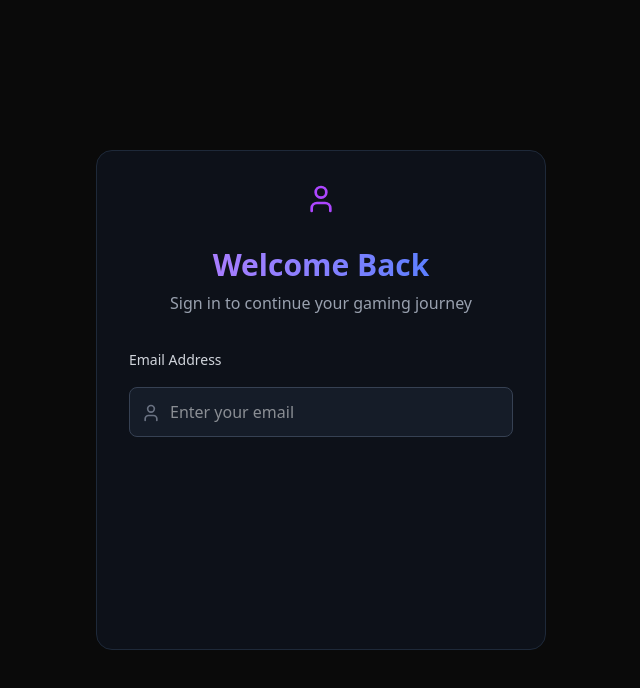
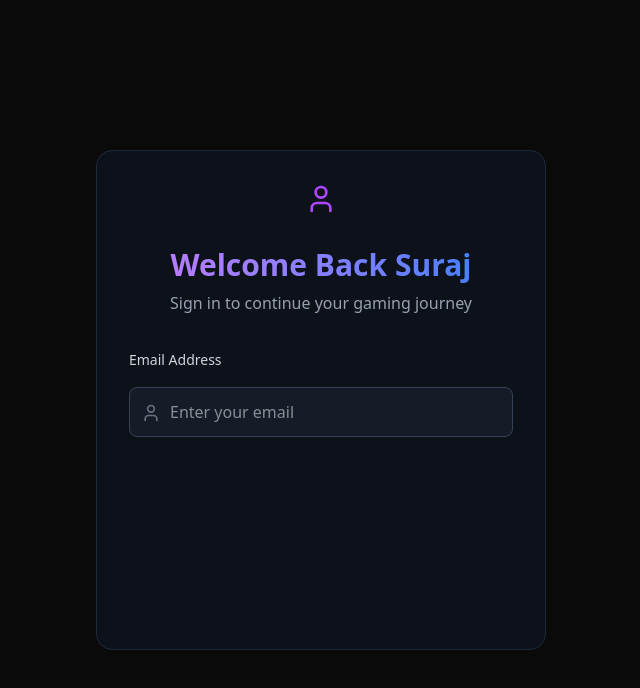
Before and after one commit to RuhulAmeenAnsari/Nexus-cloud, a React (Vite) app: page / in a window 1280 px wide. Shown: the top 688 px of the page, without its empty margins (319-959 px from the left). Built offline with nearby package versions, Linux system fonts and the light colour scheme.

Commit message:
added login page

```diff
--- a/src/pages/Loginpage.jsx
+++ b/src/pages/Loginpage.jsx
@@ -9,7 +9,7 @@ const Loginpage = () => {
           <User className="w-8 h-8 text-purple-500 mb-8" />
         </div>
         <h2 className="text-3xl font-bold text-center mb-2 bg-gradient-to-r from-purple-400 to-blue-500 bg-clip-text text-transparent">
-          Welcome Back
+          Welcome Back Suraj
         </h2>
         <p className="text-gray-400 text-center mb-8">
           Sign in to continue your gaming journey
```
